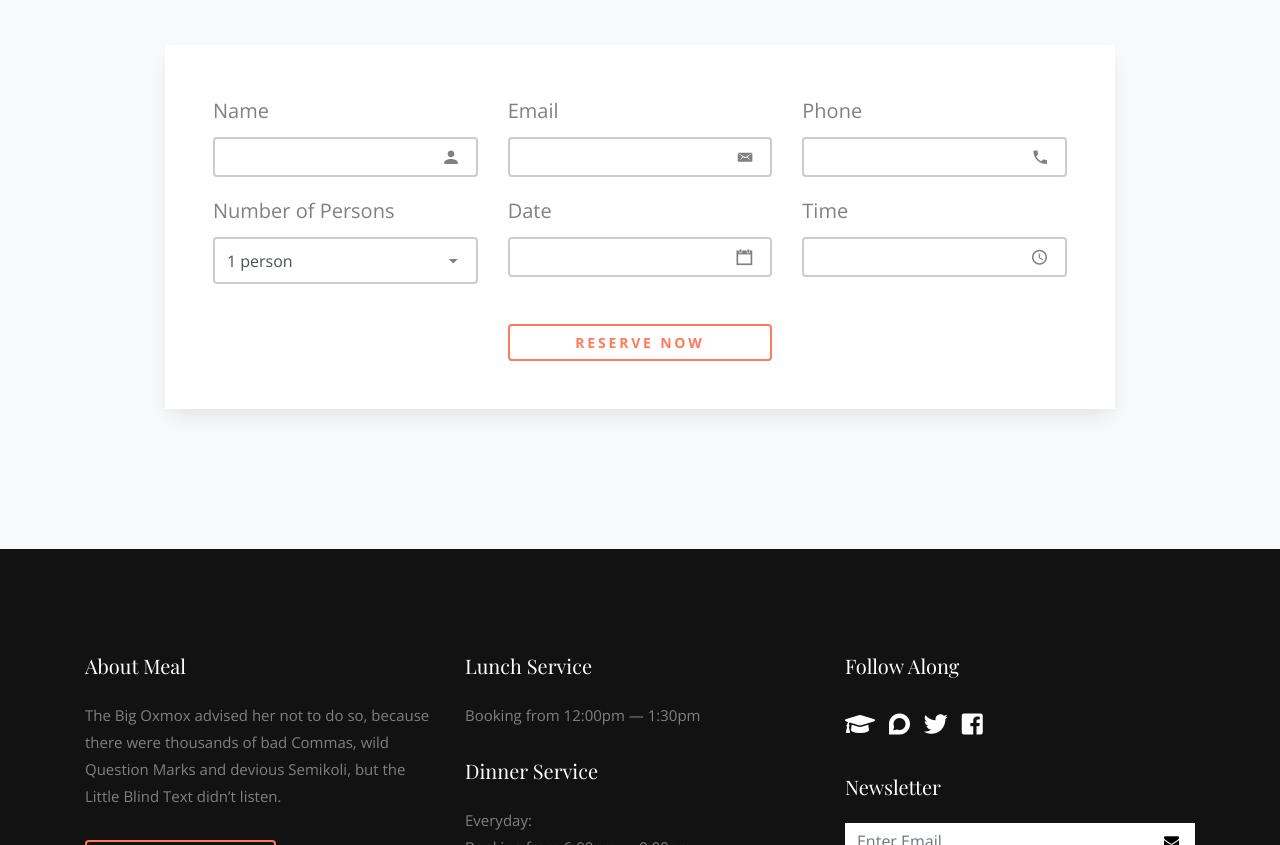
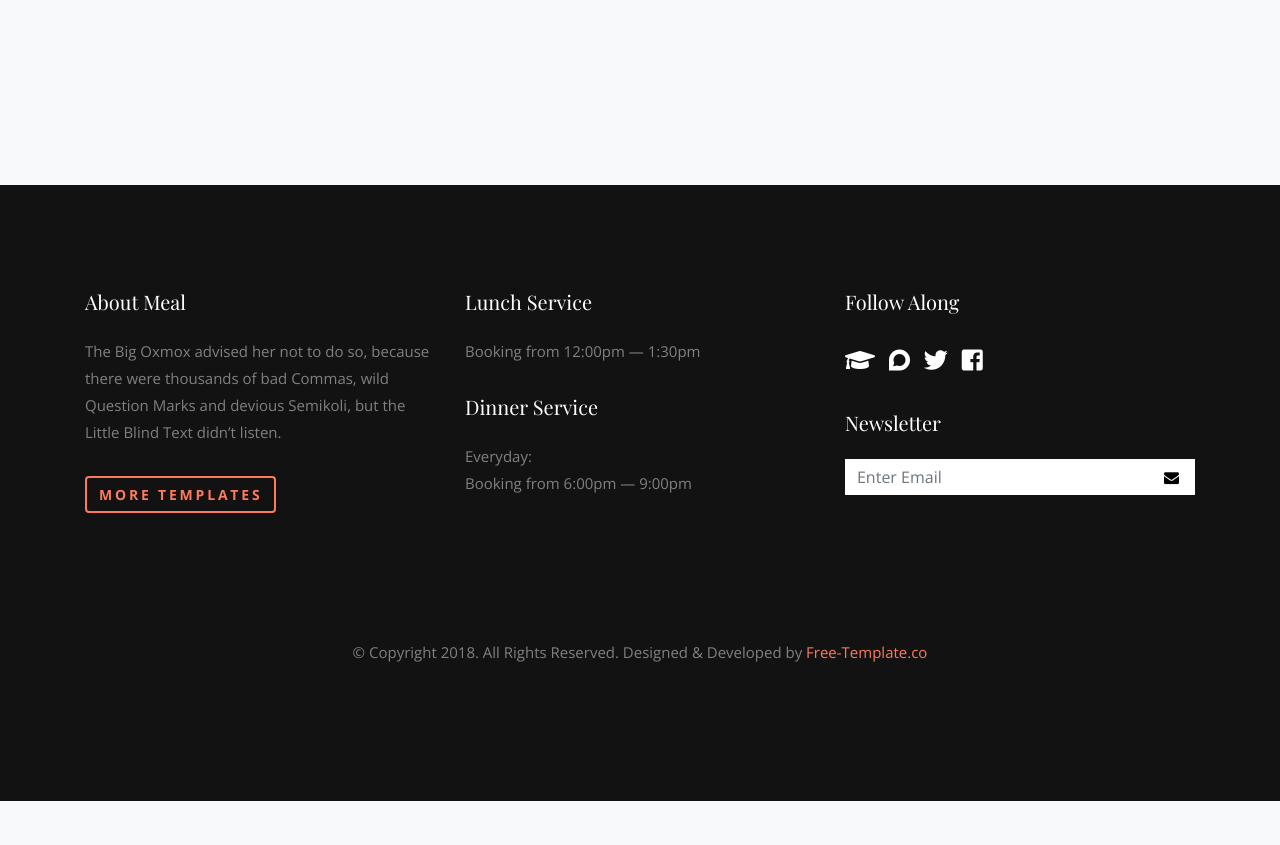
Before and after one commit to efremfilho/mentoria, a plain HTML site: page index.html in a window 1280 px wide. Shown: the part 5980-6825 px from the top of the page. After the commit the page ends 6781 px from the top, so only its background shows below. Drawn offline with nearby package versions, Linux system fonts and the light colour scheme; some packages are replaced by stand-ins of ours; files whose address does not match are found by name; a web font is replaced by a local one.

Commit message:
inclui jotform

```diff
--- a/index.html
+++ b/index.html
@@ -479,66 +479,7 @@
               </div>
             </div>
             <div class="row justify-content-center">
-              <div class="col-md-10 p-5 form-wrap">
-                <form action="#">
-                  <div class="row mb-4">
-                    <div class="form-group col-md-4">
-                      <label for="name" class="label">Name</label>
-                      <div class="form-field-icon-wrap">
-                        <span class="icon ion-android-person"></span>
-                        <input type="text" class="form-control" id="name">
-                      </div>
-                    </div>
-                    <div class="form-group col-md-4">
-                      <label for="email" class="label">Email</label>
-                      <div class="form-field-icon-wrap">
-                        <span class="icon ion-email"></span>
-                        <input type="email" class="form-control" id="email">
-                      </div>
-                    </div>
-                    <div class="form-group col-md-4">
-                      <label for="phone" class="label">Phone</label>
-                      <div class="form-field-icon-wrap">
-                        <span class="icon ion-android-call"></span>
-                        <input type="text" class="form-control" id="phone">
-                      </div>
-                    </div>
-
-                    <div class="form-group col-md-4">
-                      <label for="persons" class="label">Number of Persons</label>
-                      <div class="form-field-icon-wrap">
-                        <span class="icon ion-android-arrow-dropdown"></span>
-                        <select name="persons" id="persons" class="form-control">
-                          <option value="">1 person</option>
-                          <option value="">2 persons</option>
-                          <option value="">3 persons</option>
-                          <option value="">4 persons</option>
-                          <option value="">5+ persons</option>
-                        </select>
-                      </div>
-                    </div>
-                    <div class="form-group col-md-4">
-                      <label for="date" class="label">Date</label>
-                      <div class="form-field-icon-wrap">
-                        <span class="icon ion-calendar"></span>
-                        <input type="text" class="form-control" id="date">
-                      </div>
-                    </div>
-                    <div class="form-group col-md-4">
-                      <label for="time" class="label">Time</label>
-                      <div class="form-field-icon-wrap">
-                        <span class="icon ion-android-time"></span>
-                        <input type="text" class="form-control" id="time">
-                      </div>
-                    </div>
-                  </div>
-                  <div class="row justify-content-center">
-                    <div class="col-md-4">
-                      <input type="submit" class="btn btn-primary btn-outline-primary btn-block" value="Reserve Now">
-                    </div>
-                  </div>
-                </form>
-              </div>
+              <script type="text/javascript" src="https://form.jotformz.com/jsform/82148511584660"></script>
             </div>
           </div>
         </div> <!-- .section -->
```
